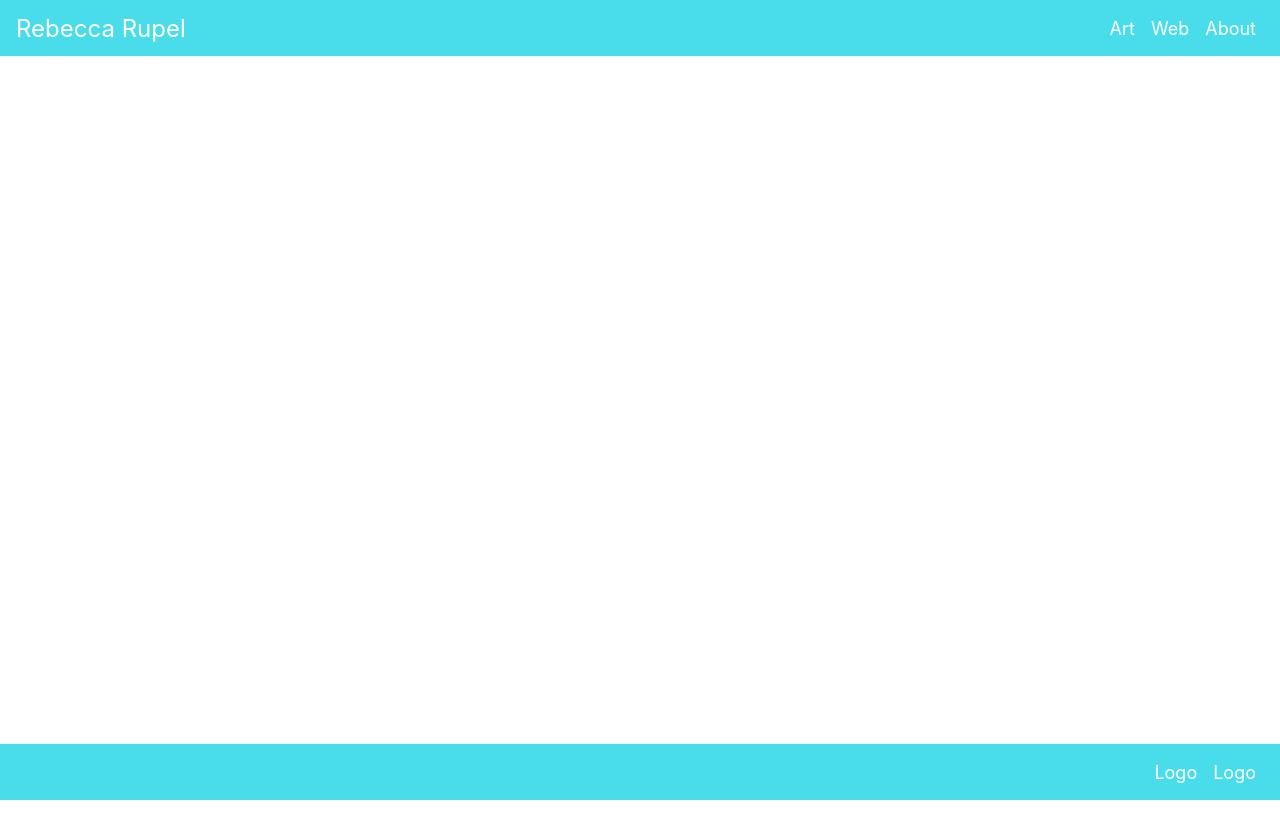
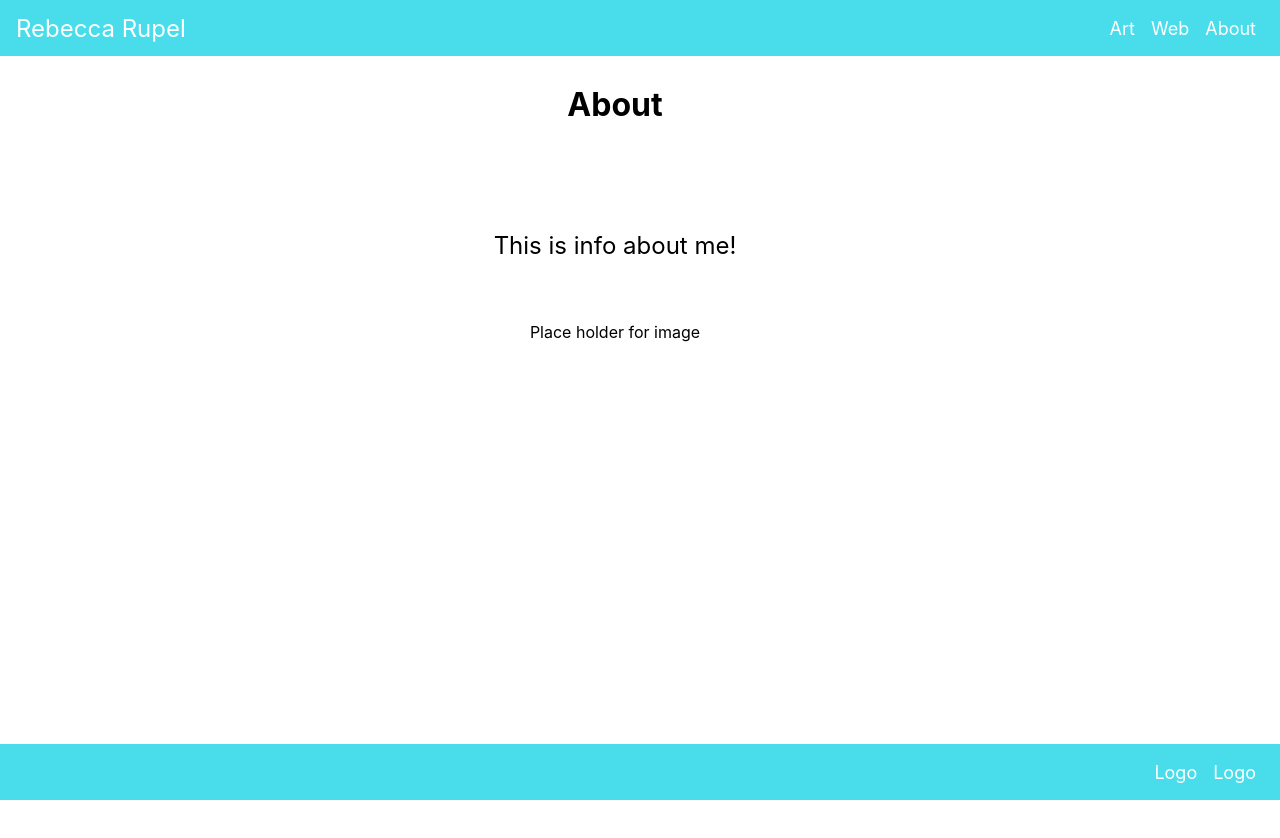
Before and after one commit to beccaww/portfolio, a React (Create React App) app: page /about in a window 1280 px wide. Shown: the top 838 px of the page. Built offline with nearby package versions, Linux system fonts and the light colour scheme.

Commit message:
about layout

```diff
--- a/src/components/about.css
+++ b/src/components/about.css
@@ -0,0 +1,24 @@
+.container3 {
+    display: grid;
+    grid-template-columns: 40px 50px auto 50px 40px;
+    grid-template-rows: 25% 100px auto;
+    grid-column-gap: 10px;
+    grid-row-gap: 15px;
+}
+
+.about-title {
+    grid-column: 1 / 5;
+    grid-row: 1 / 2;
+}
+
+.about-paragraph {
+    grid-column: 1 / 5;
+    grid-row-start: 2 / 3;
+    min-height: 300px;
+}
+
+.about-image {
+    grid-column: 1 / 5;
+    grid-row-start: 3 / 4;
+    min-height: 300px;
+}
--- a/src/components/about.js
+++ b/src/components/about.js
@@ -5,8 +5,10 @@ import './about.css';
 class About extends React.Component {
     render() {
         return (
-            <div>
-
+            <div className="container3">
+                <h1 className="about-title">About</h1>
+                <p className="about-paragraph">This is info about me!</p>
+                <div className="about-image">Place holder for image</div>
             </div>
           );
     }
```
